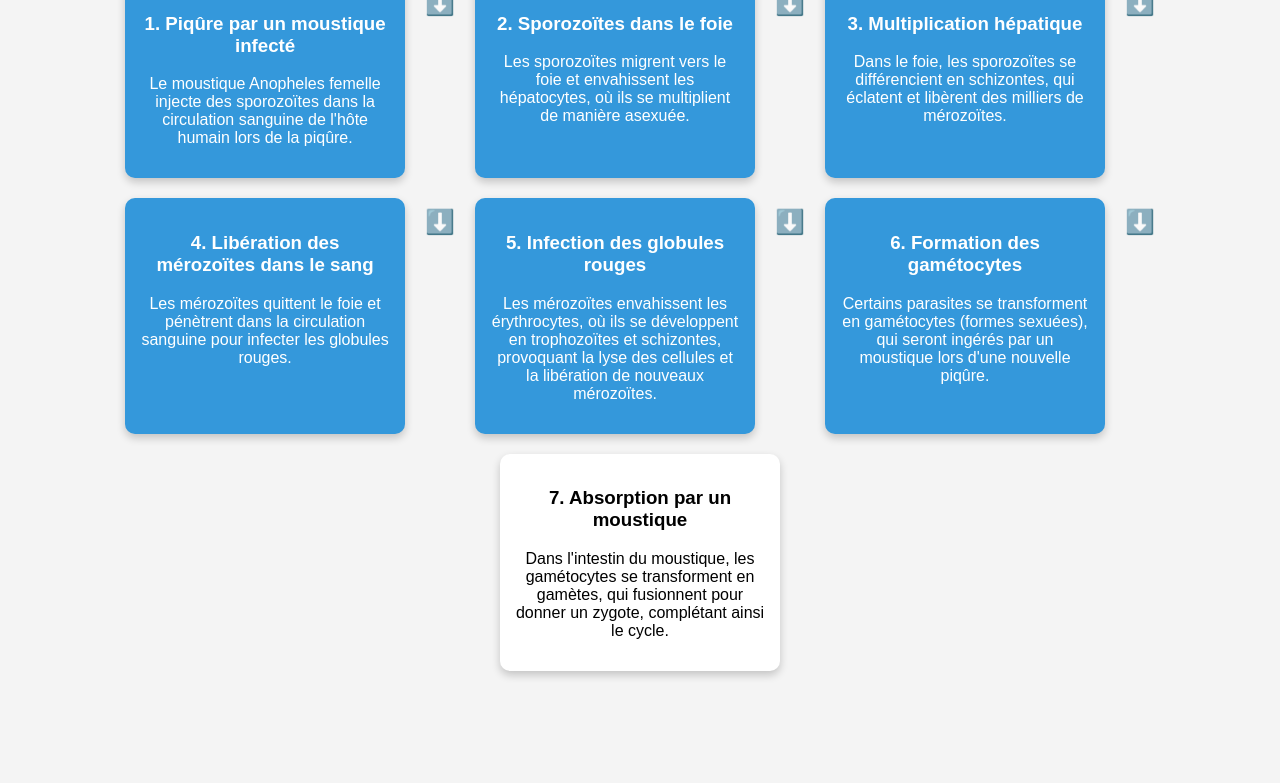
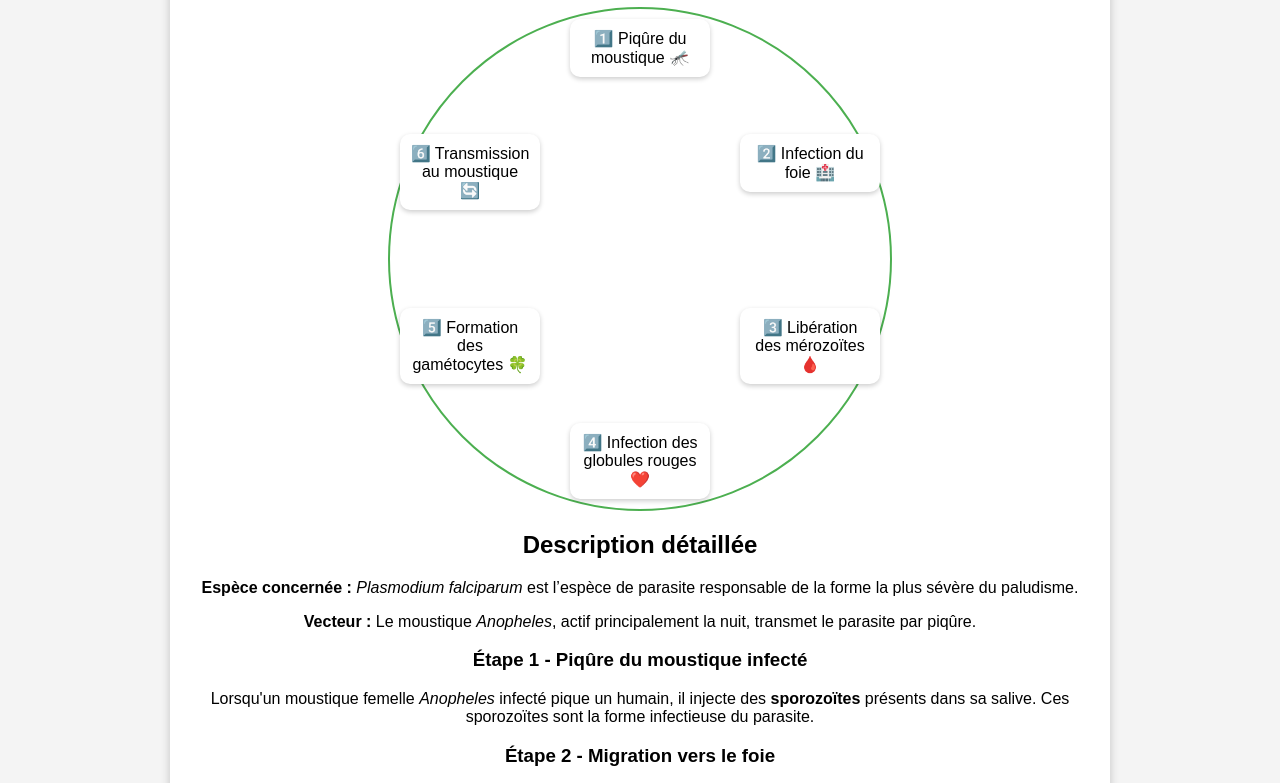
Before and after one commit to Adama-Eliya/cycle-plasmodium, a plain HTML site: page index.html in a window 1280 px wide. Shown: the part 121-904 px from the top of the page. Before the commit the page ends 812 px from the top, so only its background shows below. Drawn offline with Linux system fonts and the light colour scheme.

Commit message:
seconde depot

```diff
--- a/index.html
+++ b/index.html
@@ -3,92 +3,96 @@
 <head>
     <meta charset="UTF-8">
     <meta name="viewport" content="width=device-width, initial-scale=1.0">
-    <title>Cycle du Paludisme</title>
+    <title>Cycle biologique de Plasmodium falciparum</title>
     <style>
         body {
             font-family: Arial, sans-serif;
             text-align: center;
             background-color: #f4f4f4;
-            margin: 0;
             padding: 20px;
         }
+        .container {
+            background: white;
+            padding: 20px;
+            border-radius: 10px;
+            box-shadow: 0px 0px 10px rgba(0, 0, 0, 0.2);
+            max-width: 900px;
+            margin: auto;
+        }
         h1 {
-            color: #2c3e50;
+            color: #4CAF50;
         }
-        .cycle-container {
+        .schema {
             display: flex;
             justify-content: center;
+            align-items: center;
             flex-wrap: wrap;
-            gap: 20px;
+            position: relative;
+            width: 500px;
+            height: 500px;
+            margin: auto;
+            border-radius: 50%;
+            border: 2px solid #4CAF50;
+            position: relative;
         }
-        .stage {
-            width: 250px;
-            padding: 15px;
-            background: white;
+        .step {
+            position: absolute;
+            width: 120px;
+            padding: 10px;
+            background-color: white;
             border-radius: 10px;
-            box-shadow: 0 4px 8px rgba(0, 0, 0, 0.2);
-            transition: transform 0.3s;
-        }
-        .stage:hover {
-            transform: scale(1.1);
+            box-shadow: 0px 2px 5px rgba(0, 0, 0, 0.2);
+            text-align: center;
         }
         .arrow {
-            font-size: 24px;
-            margin: 10px 0;
+            position: absolute;
+            width: 40px;
+            height: 40px;
         }
+        .step1 { top: 10px; left: 50%; transform: translateX(-50%); }
+        .step2 { top: 25%; right: 10px; }
+        .step3 { bottom: 25%; right: 10px; }
+        .step4 { bottom: 10px; left: 50%; transform: translateX(-50%); }
+        .step5 { bottom: 25%; left: 10px; }
+        .step6 { top: 25%; left: 10px; }
     </style>
 </head>
 <body>
-    <h1>Cycle Biologique du Plasmodium falciparum</h1>
-    <div class="cycle-container">
-        <div class="stage">
-            <h3>1. Piqûre par un moustique infecté</h3>
-            <p>Le moustique Anopheles femelle injecte des sporozoïtes dans la circulation sanguine de l'hôte humain lors de la piqûre.</p>
+    <div class="container">
+        <h1>Cycle biologique de Plasmodium falciparum</h1>
+        <div class="schema">
+            <div class="step step1">1️⃣ Piqûre du moustique 🦟</div>
+            <div class="step step2">2️⃣ Infection du foie 🏥</div>
+            <div class="step step3">3️⃣ Libération des mérozoïtes 🩸</div>
+            <div class="step step4">4️⃣ Infection des globules rouges ❤️</div>
+            <div class="step step5">5️⃣ Formation des gamétocytes 🍀</div>
+            <div class="step step6">6️⃣ Transmission au moustique 🔄</div>
         </div>
-        <div class="arrow">⬇️</div>
-        <div class="stage">
-            <h3>2. Sporozoïtes dans le foie</h3>
-            <p>Les sporozoïtes migrent vers le foie et envahissent les hépatocytes, où ils se multiplient de manière asexuée.</p>
-        </div>
-        <div class="arrow">⬇️</div>
-        <div class="stage">
-            <h3>3. Multiplication hépatique</h3>
-            <p>Dans le foie, les sporozoïtes se différencient en schizontes, qui éclatent et libèrent des milliers de mérozoïtes.</p>
-        </div>
-        <div class="arrow">⬇️</div>
-        <div class="stage">
-            <h3>4. Libération des mérozoïtes dans le sang</h3>
-            <p>Les mérozoïtes quittent le foie et pénètrent dans la circulation sanguine pour infecter les globules rouges.</p>
-        </div>
-        <div class="arrow">⬇️</div>
-        <div class="stage">
-            <h3>5. Infection des globules rouges</h3>
-            <p>Les mérozoïtes envahissent les érythrocytes, où ils se développent en trophozoïtes et schizontes, provoquant la lyse des cellules et la libération de nouveaux mérozoïtes.</p>
-        </div>
-        <div class="arrow">⬇️</div>
-        <div class="stage">
-            <h3>6. Formation des gamétocytes</h3>
-            <p>Certains parasites se transforment en gamétocytes (formes sexuées), qui seront ingérés par un moustique lors d'une nouvelle piqûre.</p>
-        </div>
-        <div class="arrow">⬇️</div>
-        <div class="stage">
-            <h3>7. Absorption par un moustique</h3>
-            <p>Dans l'intestin du moustique, les gamétocytes se transforment en gamètes, qui fusionnent pour donner un zygote, complétant ainsi le cycle.</p>
-        </div>
+
+        <h2>Description détaillée</h2>
+        <p><strong>Espèce concernée :</strong> <em>Plasmodium falciparum</em> est l’espèce de parasite responsable de la forme la plus sévère du paludisme.</p>
+        <p><strong>Vecteur :</strong> Le moustique <em>Anopheles</em>, actif principalement la nuit, transmet le parasite par piqûre.</p>
+
+        <h3>Étape 1 - Piqûre du moustique infecté</h3>
+        <p>Lorsqu'un moustique femelle <em>Anopheles</em> infecté pique un humain, il injecte des <strong>sporozoïtes</strong> présents dans sa salive. Ces sporozoïtes sont la forme infectieuse du parasite.</p>
+
+        <h3>Étape 2 - Migration vers le foie</h3>
+        <p>Les sporozoïtes voyagent par la circulation sanguine et atteignent le foie en quelques minutes. Là, ils envahissent les cellules hépatiques (hépatocytes) et se transforment en <strong>schizontes</strong>, un stade de développement où le parasite se multiplie de manière exponentielle.</p>
+
+        <h3>Étape 3 - Libération des mérozoïtes</h3>
+        <p>Après plusieurs jours (généralement 7 à 10 jours), les schizontes éclatent, libérant des milliers de <strong>mérozoïtes</strong> dans la circulation sanguine. Ce stade marque le début de l'infection du sang.</p>
+
+        <h3>Étape 4 - Infection des globules rouges</h3>
+        <p>Les mérozoïtes envahissent rapidement les globules rouges où ils subissent plusieurs cycles de multiplication. Chaque cycle dure environ 48 heures, entraînant la destruction des globules rouges infectés et la libération de nouveaux mérozoïtes. Ce phénomène provoque les symptômes typiques du paludisme : <strong>fièvre, frissons, anémie et fatigue</strong>.</p>
+
+        <h3>Étape 5 - Formation des gamétocytes</h3>
+        <p>Certains mérozoïtes ne poursuivent pas leur cycle asexué mais se différencient en <strong>gamétocytes</strong>, la forme sexuée du parasite. Ces gamétocytes circulent dans le sang en attente d'être absorbés par un moustique.</p>
+
+        <h3>Étape 6 - Transmission au moustique</h3>
+        <p>Lorsqu'un moustique pique une personne infectée, il absorbe les gamétocytes qui vont évoluer dans son intestin en <strong>sporozoïtes</strong>. Ceux-ci migreront vers ses glandes salivaires, prêts à être transmis à un nouvel hôte humain.</p>
+
+        <h2>Conclusion</h2>
+        <p>Le cycle de <em>Plasmodium falciparum</em> est un processus complexe qui assure la propagation continue du parasite entre l'homme et le moustique. La compréhension de ce cycle est essentielle pour lutter contre le paludisme et développer des stratégies de prévention efficaces.</p>
     </div>
-    <script>
-        document.addEventListener("DOMContentLoaded", () => {
-            const stages = document.querySelectorAll(".stage");
-            let delay = 0;
-
-            stages.forEach((stage, index) => {
-                setTimeout(() => {
-                    stage.style.backgroundColor = "#3498db";
-                    stage.style.color = "white";
-                }, delay);
-                delay += 1000;
-            });
-        });
-    </script>
 </body>
 </html>
```
